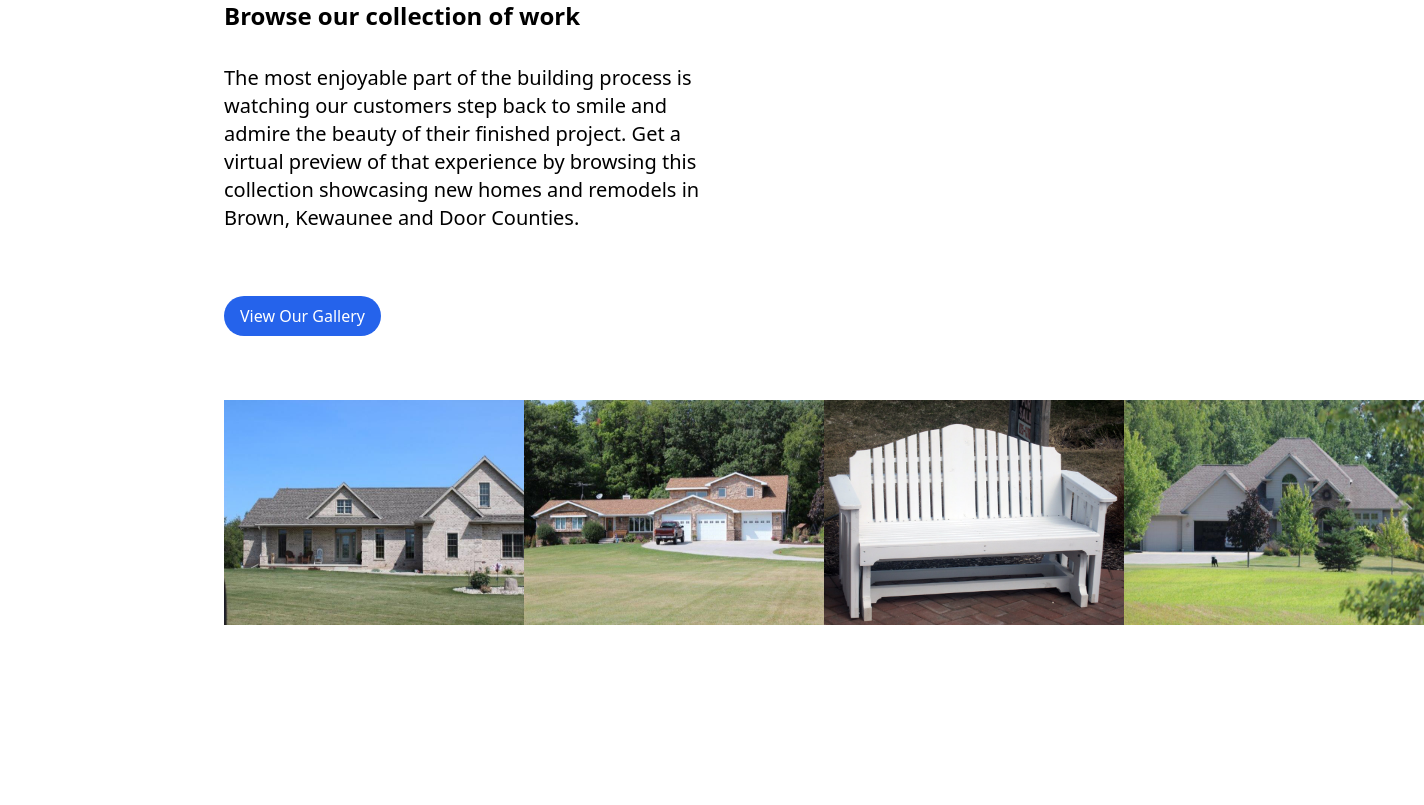
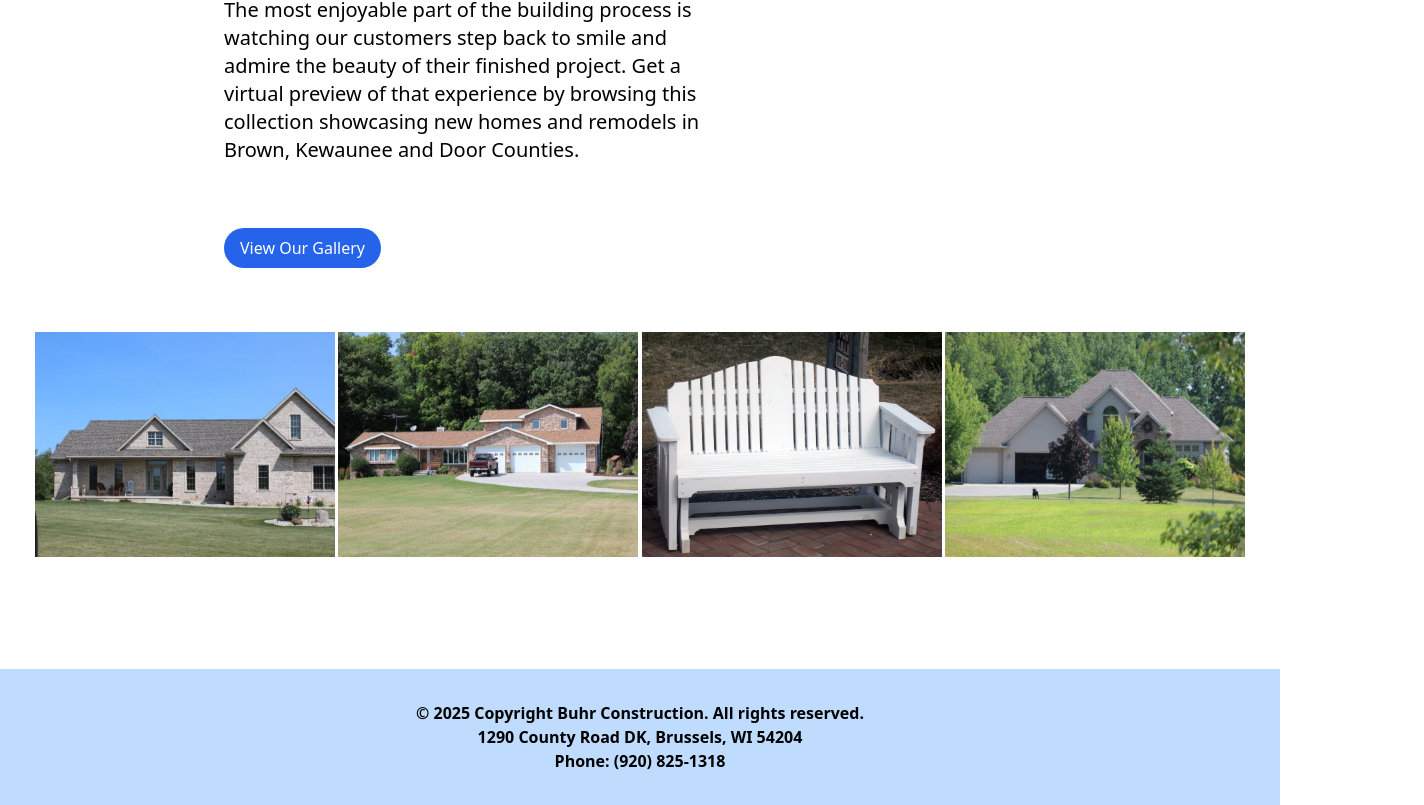
Before and after one commit to brandonbuhr/construction-website, a Next.js app: page / in a window 1280 px wide. Shown: the part 2132-2937 px from the top of the page, 1424 px wide, since content can reach past the window. Before the commit the page ends 2869 px from the top, so only its background shows below. Built offline with nearby package versions, Linux system fonts and the light colour scheme.

Commit message:
added footer component

```diff
--- a/app/page.tsx
+++ b/app/page.tsx
@@ -3,22 +3,25 @@ import "./globals.css";
 import Iconbar from "@/components/Iconbar";
 import Mainbanner from "@/components/Mainbanner";
 import Homesections from "@/components/Homesections";
+import Footer from "@/components/Footer";
 export default function Page() {
   return (
     <>
-    <div className="ml-24 mr-24">
-
+      <div>
         <div>
           <Navbar />
         </div>
-      <div className="ml-24 mr-24">
+        <div>
           <Mainbanner />
         </div>
-      <div className="mt-12 ml-24 mr-24">
+        <div className="mt-12">
           <Iconbar />
         </div>
-      <div className="mt-12 mr-24 ml-24">
+        <div className="mt-12">
           <Homesections />
+        </div>
+        <div>
+          <Footer />
         </div>
       </div>
     </>
--- /dev/null
+++ b/components/Footer.tsx
@@ -0,0 +1,15 @@
+function Footer() {
+  return (
+    <>
+      <div className="text-center bg-blue-200 pt-8 pb-8">
+        <p className="font-bold">
+          © 2025 Copyright Buhr Construction. All rights reserved.
+        </p>
+        <p className="font-bold">1290 County Road DK, Brussels, WI 54204</p>
+        <p className="font-bold">Phone: (920) 825-1318</p>
+      </div>
+    </>
+  );
+}
+
+export default Footer;
--- a/components/Homesections.tsx
+++ b/components/Homesections.tsx
@@ -61,7 +61,7 @@ function Homesections() {
         </div>
       </div>
       <div className="mt-32 mr-8 ml-8">
-        <div>
+        <div className="ml-48 mr-48">
           <h1 className="text-2xl font-bold mt-8">
             Browse our collection of work
           </h1>
@@ -76,7 +76,7 @@ function Homesections() {
             View Our Gallery
           </button>
         </div>
-        <div className="flex justify-between mb-28">
+        <div className="flex mb-28 justify-evenly">
           <Image
             src="/example1.jpg"
             alt="house"
```
Lines whose indentation alone changed are shown as unchanged.
